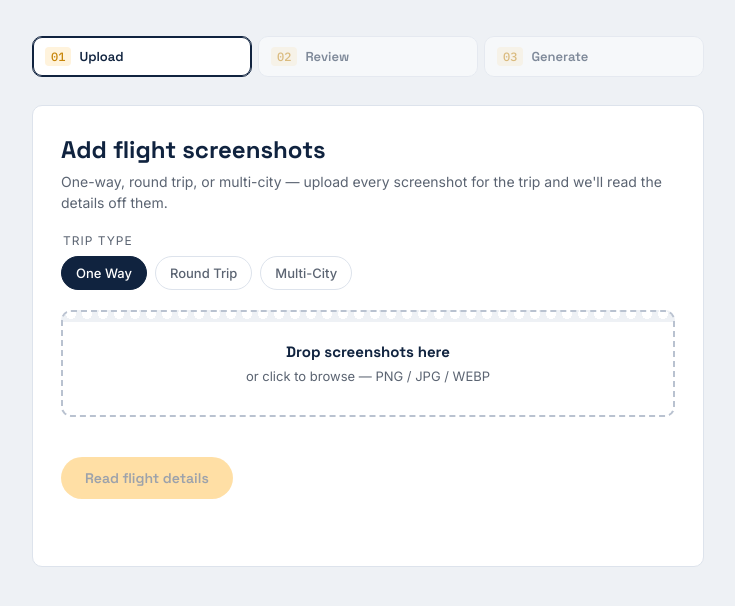
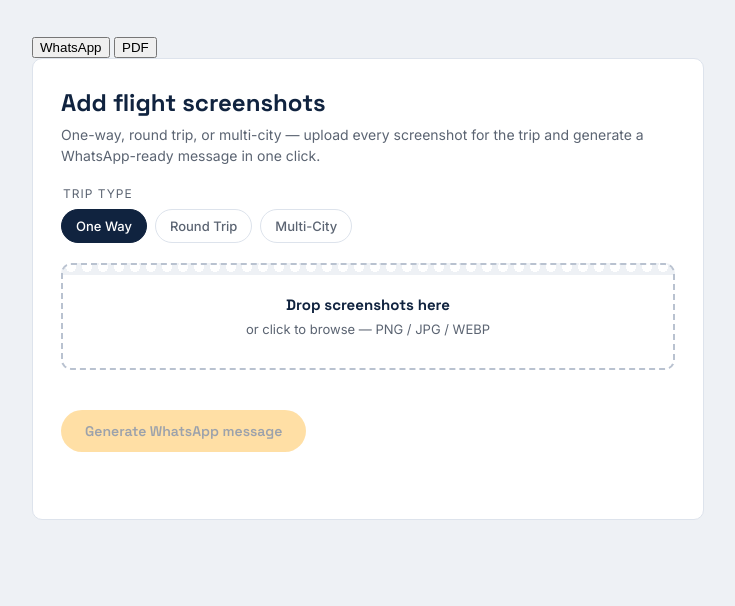
Before and after one commit to shanika-prime/prime-ity, a Flask app: page / in a window 1280 px wide. Shown: the part 93-699 px from the top of the page, without its empty margins (272-1007 px from the left). Run offline with Flask 3, Linux system fonts and the light colour scheme.

Commit message:
Update index.html

```diff
--- a/templates/index.html
+++ b/templates/index.html
@@ -26,16 +26,15 @@
 
 <main class="wrap">
 
-  <ol class="steps" id="steps">
-    <li class="step is-active" data-step="1"><span class="step__num">01</span><span class="step__label">Upload</span></li>
-    <li class="step" data-step="2"><span class="step__num">02</span><span class="step__label">Review</span></li>
-    <li class="step" data-step="3"><span class="step__num">03</span><span class="step__label">Generate</span></li>
-  </ol>
+  <div class="tabs" id="tabs">
+    <button class="tab-btn is-active" data-tab="whatsapp" type="button">WhatsApp</button>
+    <button class="tab-btn" data-tab="pdf" type="button">PDF</button>
+  </div>
 
-  <!-- STEP 1: UPLOAD -->
-  <section class="panel" id="panel-upload">
+  <!-- ============ WHATSAPP TAB ============ -->
+  <section class="panel tab-panel" id="tab-whatsapp">
     <h1 class="panel__title">Add flight screenshots</h1>
-    <p class="panel__sub">One-way, round trip, or multi-city — upload every screenshot for the trip and we'll read the details off them.</p>
+    <p class="panel__sub">One-way, round trip, or multi-city — upload every screenshot for the trip and generate a WhatsApp-ready message in one click.</p>
 
     <fieldset class="trip-type">
       <legend>Trip type</legend>
@@ -55,34 +54,8 @@
 
     <div class="thumbs" id="thumbs"></div>
 
-    <button class="btn btn--primary" id="extractBtn" disabled>Read flight details</button>
+    <button class="btn btn--primary" id="generateBtn" disabled>Generate WhatsApp message</button>
     <p class="error" id="uploadError"></p>
-  </section>
-
-  <!-- STEP 2: REVIEW -->
-  <section class="panel is-hidden" id="panel-review">
-    <h1 class="panel__title">Review extracted segments</h1>
-    <p class="panel__sub">Check each leg against the screenshot. Edit anything the model got wrong before generating the PDF.</p>
-
-    <div id="segmentsList" class="segments"></div>
-
-    <button class="btn btn--ghost" id="backToUpload">← Add more / start over</button>
-    <button class="btn btn--primary" id="toNameBtn">Continue</button>
-  </section>
-
-  <!-- STEP 3: GENERATE -->
-  <section class="panel is-hidden" id="panel-generate">
-    <h1 class="panel__title">Passenger &amp; message</h1>
-    <p class="panel__sub">Enter the traveller's name, then generate a short summary ready to paste or send on WhatsApp.</p>
-
-    <label class="field">
-      <span>Passenger name</span>
-      <input type="text" id="passengerName" placeholder="e.g. K. A. Perera">
-    </label>
-
-    <button class="btn btn--ghost" id="backToReview">← Back to review</button>
-    <button class="btn btn--primary" id="generateBtn">Generate WhatsApp message</button>
-    <p class="error" id="generateError"></p>
 
     <div class="msg-output is-hidden" id="msgOutput">
       <label class="field">
@@ -94,6 +67,48 @@
     </div>
   </section>
 
+  <!-- ============ PDF TAB ============ -->
+  <section class="panel tab-panel is-hidden" id="tab-pdf">
+    <h1 class="panel__title">Add flight screenshots</h1>
+    <p class="panel__sub">Upload screenshots, review and edit the extracted details, then generate a travel itinerary PDF for your passenger.</p>
+
+    <fieldset class="trip-type">
+      <legend>Trip type</legend>
+      <label class="chip"><input type="radio" name="pdf_trip_type" value="One Way" checked><span>One Way</span></label>
+      <label class="chip"><input type="radio" name="pdf_trip_type" value="Round Trip"><span>Round Trip</span></label>
+      <label class="chip"><input type="radio" name="pdf_trip_type" value="Multi-City"><span>Multi-City</span></label>
+    </fieldset>
+
+    <label class="dropzone" id="pdfDropzone" for="pdfFileInput">
+      <div class="dropzone__perforation" aria-hidden="true"></div>
+      <div class="dropzone__body">
+        <strong>Drop screenshots here</strong>
+        <span>or click to browse — PNG / JPG / WEBP</span>
+      </div>
+    </label>
+    <input type="file" id="pdfFileInput" accept="image/*" multiple hidden>
+
+    <div class="thumbs" id="pdfThumbs"></div>
+
+    <button class="btn btn--primary" id="pdfExtractBtn" disabled>Read flight details</button>
+    <p class="error" id="pdfUploadError"></p>
+
+    <div class="pdf-review is-hidden" id="pdfReview">
+      <h2 class="panel__title" style="font-size:18px;">Review extracted details</h2>
+      <p class="panel__sub">Check each flight against the screenshot — edit anything before generating the PDF.</p>
+
+      <div id="pdfSegmentsList" class="segments"></div>
+
+      <label class="field">
+        <span>Passenger name</span>
+        <input type="text" id="pdfPassengerName" placeholder="Passenger" value="Passenger">
+      </label>
+
+      <button class="btn btn--primary" id="pdfGenerateBtn">Generate itinerary PDF</button>
+      <p class="error" id="pdfGenerateError"></p>
+    </div>
+  </section>
+
 </main>
 
 <script src="{{ url_for('static', filename='app.js') }}"></script>
```
